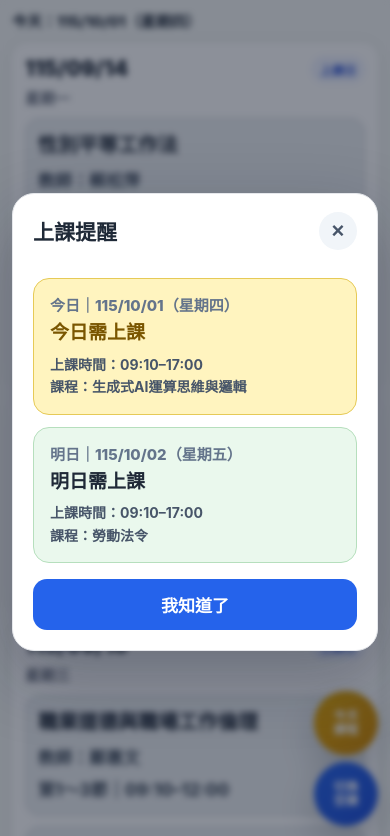
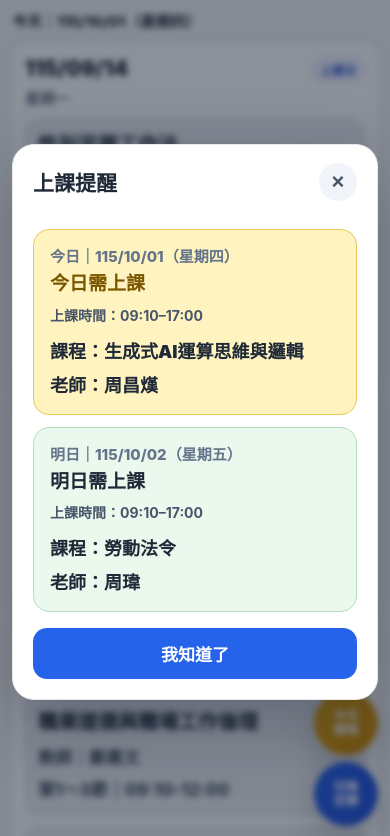
Before and after one commit to ruihuatest/aiclasstable, a plain HTML site: page index.html in a window 390 px wide. Shown: the top 836 px of the page. Drawn offline with Linux system fonts and the light colour scheme.

Commit message:
Enhance class summary with teacher information

```diff
--- a/index.html
+++ b/index.html
@@ -392,6 +392,25 @@ tr.today-row .empty{
   color:#7a5600;
 }
 
+
+.status-course{
+  margin-top:10px;
+  font-size:19px;
+  line-height:1.5;
+  font-weight:950;
+  color:#1f2937;
+}
+.status-teacher{
+  margin-top:7px;
+  font-size:19px;
+  line-height:1.5;
+  font-weight:950;
+  color:#1f2937;
+}
+@media(max-width:520px){
+  .status-course,.status-teacher{font-size:18px}
+}
+
 </style>
 </head>
 <body>
@@ -635,19 +654,24 @@ function classSummary(dateStr){
   let firstPeriod=8;
   let lastPeriod=0;
   const courseNames=[];
+  const teacherNames=[];
 
   day.segments.forEach(seg=>{
     firstPeriod=Math.min(firstPeriod,seg.start);
     lastPeriod=Math.max(lastPeriod,seg.end);
     const c=DATA.courses[seg.course];
-    if(c && !courseNames.includes(c.name)) courseNames.push(c.name);
+    if(c){
+      if(!courseNames.includes(c.name)) courseNames.push(c.name);
+      if(c.teacher && !teacherNames.includes(c.teacher)) teacherNames.push(c.teacher);
+    }
   });
 
   return {
     date:dateStr,
     start:DATA.periods[firstPeriod-1].start,
     end:DATA.periods[lastPeriod-1].end,
-    courses:courseNames
+    courses:courseNames,
+    teachers:teacherNames
   };
 }
 
@@ -665,10 +689,9 @@ function statusCardHtml(dateStr,label){
     return `<div class="status-card class-day ${label==='今日'?'today-class':''}">
       <div class="status-date">${label}｜${dateText}</div>
       <div class="status-main">${label==='今日'?'今日需上課':'明日需上課'}</div>
-      <div class="status-detail">
-        上課時間：${summary.start}–${summary.end}<br>
-        課程：${summary.courses.join('、')}
-      </div>
+      <div class="status-detail">上課時間：${summary.start}–${summary.end}</div>
+      <div class="status-course">課程：${summary.courses.join('、')}</div>
+      <div class="status-teacher">老師：${summary.teachers.join('、')}</div>
     </div>`;
   }
 
@@ -677,7 +700,7 @@ function statusCardHtml(dateStr,label){
     const next=nextClassAfter(dateStr);
     if(next){
       const nextSummary=classSummary(next.date);
-      nextHtml=`<div class="next-class">下次上課：${roc(next.date)}（${week(next.date)}）${nextSummary?` ${nextSummary.start}–${nextSummary.end}<br>${nextSummary.courses.join('、')}`:''}</div>`;
+      nextHtml=`<div class="next-class">下次上課：${roc(next.date)}（${week(next.date)}）${nextSummary?` ${nextSummary.start}–${nextSummary.end}<br>課程：${nextSummary.courses.join('、')}<br>老師：${nextSummary.teachers.join('、')}`:''}</div>`;
     }else{
       nextHtml='<div class="next-class">目前已沒有後續排定課程。</div>';
     }
```
